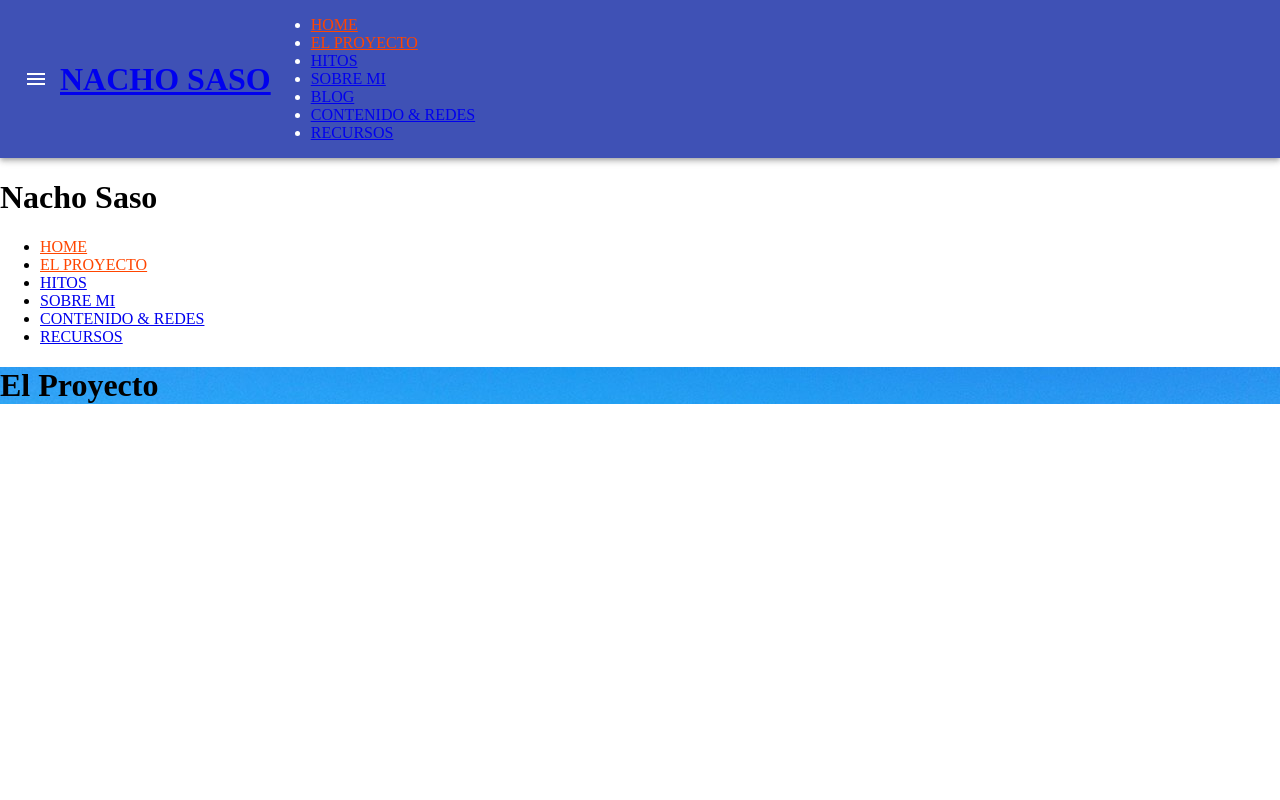
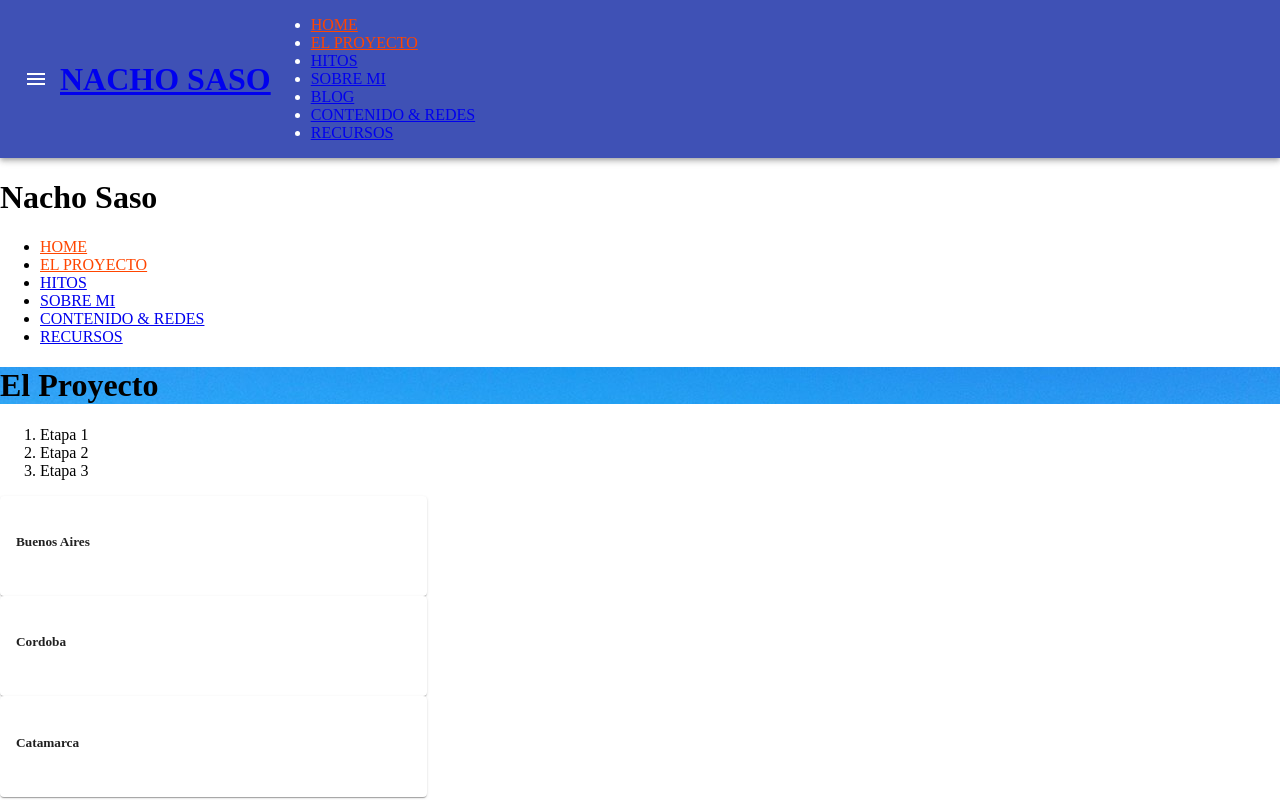
Before and after one commit to marting1777/nachosaso, a React app: page /el-proyecto in a window 1280 px wide. Built offline with nearby package versions, Linux system fonts and the light colour scheme.

Commit message:
Etapas 1 a 3

```diff
--- a/package.json
+++ b/package.json
@@ -49,6 +49,7 @@
     "react-dev-utils": "^9.0.3",
     "react-dom": "^16.9.0",
     "react-router-dom": "^5.0.1",
+    "react-swipeable-views": "^0.13.3",
     "resolve": "1.12.0",
     "resolve-url-loader": "3.1.0",
     "sass-loader": "7.2.0",
--- a/src/components/ElProyecto/ElProyecto.js
+++ b/src/components/ElProyecto/ElProyecto.js
@@ -3,16 +3,111 @@ import classes from './ElProyecto.css'
 
 import Banner from '../UI/Banner/Banner'
 import Title from '../UI/Title/Title'
+import Tabs from '../UI/Tabs/Tabs'
 
+import CardEtapa from '../UI/CardWithImageTop/CardWithImageTop'
 import ElProyectoPortada from '../../assets/images/elproyecto.jpg'
 
 class ElProyecto extends Component {
 
     state = {
-        title: 'El Proyecto'
+        title: 'El Proyecto',
+        etapas: {
+            uno: {
+                buenosAires: {
+                    id: 1,
+                    title: 'Buenos Aires',
+                    image: ElProyectoPortada
+                },
+                cordoba: {
+                    id: 2,
+                    title: 'Cordoba',
+                    image: ElProyectoPortada
+                },
+                catamarca: {
+                    id: 3,
+                    title: 'Catamarca',
+                    image: ElProyectoPortada
+                },
+            },
+            dos: {
+                tucuman: {
+                    id: 1,
+                    title: 'Tucumán',
+                    image: ElProyectoPortada
+                },
+                salta: {
+                    id: 2,
+                    title: 'Salta',
+                    image: ElProyectoPortada
+                },
+                jujuy: {
+                    id: 3,
+                    title: 'Jujuy',
+                    image: ElProyectoPortada
+                },
+            },
+            tres: {
+                chaco: {
+                    id: 1,
+                    title: 'Chaco',
+                    image: ElProyectoPortada
+                },
+                formosa: {
+                    id: 2,
+                    title: 'Formosa',
+                    image: ElProyectoPortada
+                },
+                corrientes: {
+                    id: 3,
+                    title: 'Corrientes',
+                    image: ElProyectoPortada
+                },
+                misiones: {
+                    id: 4,
+                    title: 'Misiones',
+                    image: ElProyectoPortada
+                },
+                entreRios: {
+                    id: 5,
+                    title: 'Entre Ríos',
+                    image: ElProyectoPortada
+                },
+                santiagoDelEstero: {
+                    id: 6,
+                    title: 'Santiado Del Estero',
+                    image: ElProyectoPortada
+                },
+            },
+        },
     }
 
     render () {
+
+        const cardsEtapaUno = Object.values(this.state.etapas.uno)
+        const cardsUno = cardsEtapaUno.map(card => {
+            return <CardEtapa
+                    key={card.id}
+                    title={card.title}
+                    imageUrl={card.image}/>
+        })
+
+        const cardsEtapaDos = Object.values(this.state.etapas.dos)
+        const cardsDos = cardsEtapaDos.map(card => {
+            return <CardEtapa
+                    key={card.id}
+                    title={card.title}
+                    imageUrl={card.image}/>
+        })
+
+        const cardsEtapaTres = Object.values(this.state.etapas.tres)
+        const cardsTres = cardsEtapaTres.map(card => {
+            return <CardEtapa
+                    key={card.id}
+                    title={card.title}
+                    imageUrl={card.image}/>
+        })
+
         return (
             <div className={classes.ElProyecto}>
                 <Banner bannerStyles={classes.Banner} style={{backgroundImage: `url('${ElProyectoPortada}')`}}>
@@ -20,6 +115,17 @@ class ElProyecto extends Component {
                         <Title titleClass={classes.Title} title={this.state.title}/>
                     </div>
                 </Banner>
+                <Tabs>
+                    <div label="Etapa 1">
+                        {cardsUno}
+                    </div>
+                    <div label="Etapa 2">
+                        {cardsDos}
+                    </div>
+                    <div label="Etapa 3">
+                        {cardsTres}
+                    </div>
+                </Tabs>
             </div>
         )
     }
--- a/src/components/UI/CardWithImageTop/CardWithImageTop.js
+++ b/src/components/UI/CardWithImageTop/CardWithImageTop.js
@@ -19,12 +19,18 @@ const cardWithImageTop = props => {
                     alt={props.title}
                 />
                 <CardContent>
-                    <h5 className={classes.CardTitle}>{props.title}</h5>
-                    <p className={classes.CardParagraph}>{props.text}</p>
+                    {props.title ?
+                        <h5 className={classes.CardTitle}>{props.title}</h5>
+                    : null}
+                    {props.text ?
+                        <p className={classes.CardParagraph}>{props.text}</p>
+                    : null}
                 </CardContent>
-                <Link className={classes.LinkStyle} to={props.linkUrl}>
-                    Ver Más
-                </Link>
+                {props.linkUrl ?
+                    <Link className={classes.LinkStyle} to={props.linkUrl}>
+                        Ver Más
+                    </Link>
+                : null}
             </Card>
         </Grid>
     )
--- /dev/null
+++ b/src/components/UI/Tabs/Tab/Tab.css
@@ -0,0 +1,12 @@
+.TabListItem {
+    display: inline-block;
+    list-style: none;
+    margin-bottom: -1px;
+    padding: 0.5rem 0.75rem;
+}
+
+.TabListActive {
+    background-color: white;
+    border: solid #ccc;
+    border-width: 1px 1px 0 1px;
+}
--- /dev/null
+++ b/src/components/UI/Tabs/Tab/Tab.js
@@ -0,0 +1,35 @@
+import React, { Component } from 'react'
+import classes from './Tab.css'
+
+class Tab extends Component {
+
+    onClick = () => {
+        const { label, onClick } = this.props
+        onClick(label)
+    }
+
+    render () {
+
+        const {
+            onClick,
+            props: {
+                activeTab,
+                label,
+            },
+        } = this
+
+        let className = classes.TabListItem
+
+        if (activeTab === label) {
+            className += ` ${classes.TabListActive}`
+        }
+
+        return (
+            <li className={className} onClick={onClick}>
+                {label}
+            </li>
+        )
+    }
+}
+
+export default Tab
--- /dev/null
+++ b/src/components/UI/Tabs/Tabs.css
@@ -0,0 +1,8 @@
+.TabList {
+    border-bottom: 1px solid #ccc;
+    padding-left: 0;
+}
+
+.TabContent {
+    text-align: center;
+}
--- /dev/null
+++ b/src/components/UI/Tabs/Tabs.js
@@ -0,0 +1,58 @@
+import React, { Component } from 'react'
+import classes from './Tabs.css'
+
+import Tab from './Tab/Tab'
+
+class Tabs extends Component {
+
+    constructor(props) {
+        super(props)
+
+        this.state = {
+            activeTab: this.props.children[0].props.label
+        }
+    }
+
+    onClickTabItem = (tab) => {
+        this.setState({ activeTab: tab })
+    }
+
+    render () {
+
+        const {
+            onClickTabItem,
+            props: {
+                children,
+            },
+            state: {
+                activeTab,
+            }
+        } = this
+
+        return (
+            <div className={classes.Tabs}>
+                <ol className={classes.TabList}>
+                    {children.map(child => {
+                        const { label } = child.props
+
+                        return (
+                            <Tab
+                                activeTab={activeTab}
+                                key={label}
+                                label={label}
+                                onClick={onClickTabItem}/>
+                        )
+                    })}
+                </ol>
+                <div className={classes.TabContent}>
+                    {children.map(child => {
+                        if (child.props.label !== activeTab) return undefined
+                        return child.props.children
+                    })}
+                </div>
+            </div>
+        )
+    }
+}
+
+export default Tabs
```
Also changed, not shown: 1 other file (tests, documents, lock files or other folders).
